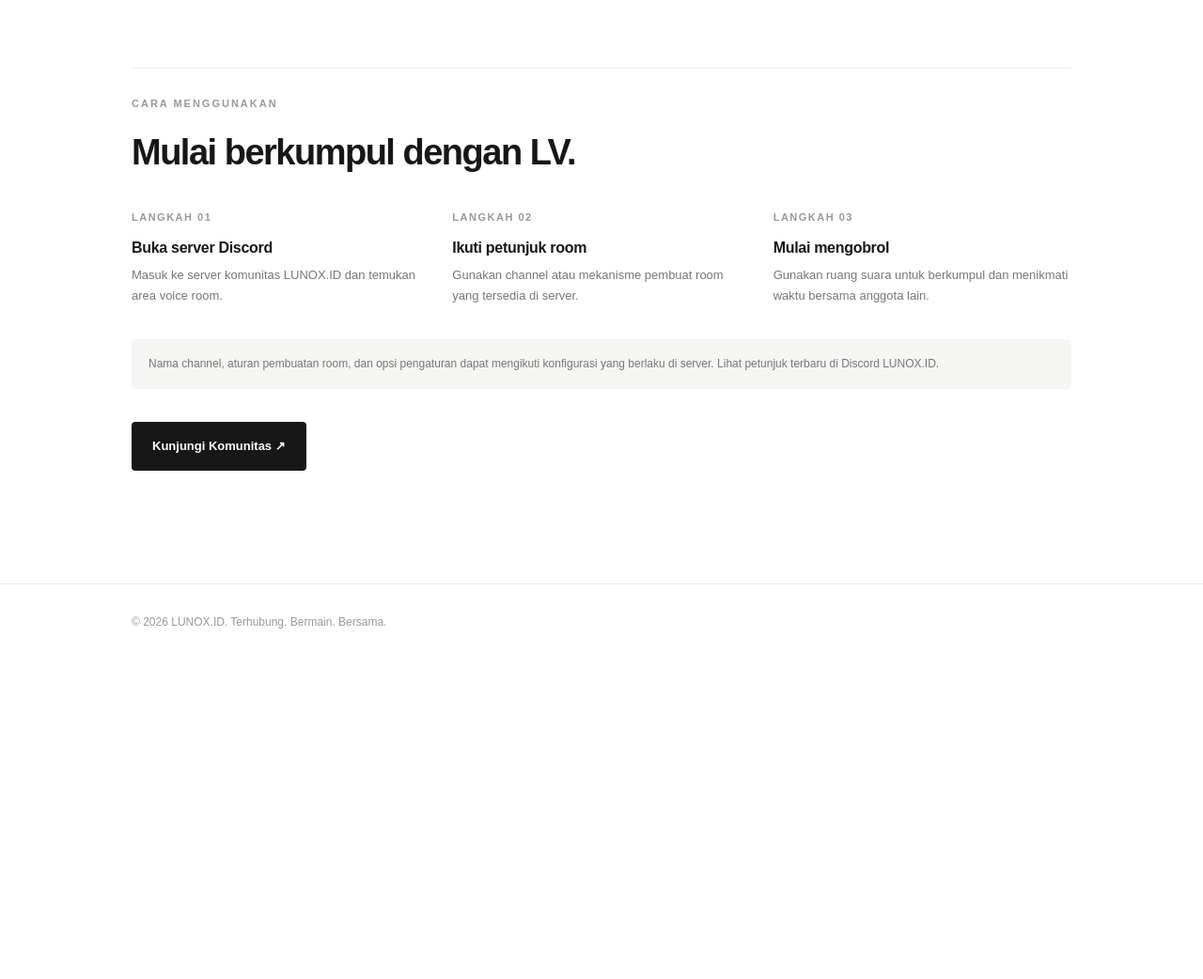
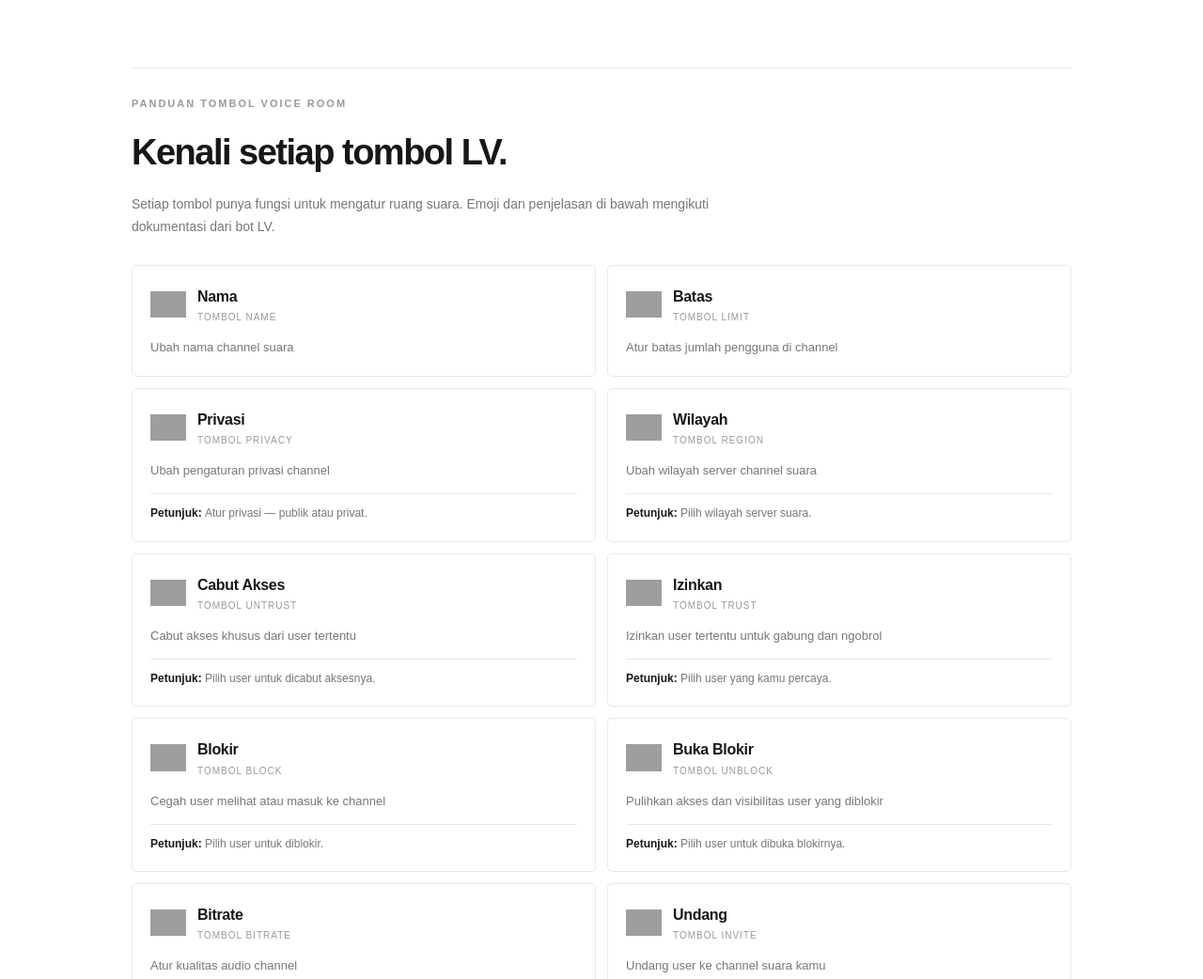
Before and after one commit to Arthaagungg/Website-lunox-id, a plain HTML site: page bots/lv.html in a window 1280 px wide. Shown: the part 977-2019 px from the top of the page at 94% size. Before the commit the page ends 1679 px from the top, so only its background shows below. Drawn offline with Linux system fonts and the light colour scheme; grey boxes are pictures that could not be loaded.

Commit message:
Add detailed LV voice button guide

```diff
--- a/bots/lv.html
+++ b/bots/lv.html
@@ -39,7 +39,21 @@
     .step-number{font-size:11px;color:#999;font-weight:700;letter-spacing:1.5px}
     .step h2{font-size:16px;letter-spacing:-.3px;margin:9px 0 5px}
     .step p{font-size:13px;color:var(--gray)}
-    .note{margin-top:35px;padding:16px 18px;background:var(--light);border-radius:4px;color:var(--gray);font-size:12px}
+
+    .button-docs{margin-top:75px;padding-top:28px;border-top:1px solid var(--line)}
+    .button-docs-intro{max-width:650px;color:var(--gray);font-size:14px;margin-top:12px}
+    .button-grid{display:grid;grid-template-columns:repeat(2,minmax(0,1fr));gap:12px;margin-top:28px}
+    .button-card{padding:19px;border:1px solid var(--line);border-radius:5px;min-width:0}
+    .button-head{display:flex;align-items:center;gap:12px}
+    .button-emoji{width:38px;height:38px;object-fit:contain;flex:0 0 38px}
+    .button-card h3{font-size:16px;letter-spacing:-.3px}
+    .button-id{font-size:10px;color:#999;letter-spacing:1px;text-transform:uppercase}
+    .button-card p{font-size:13px;color:var(--gray);margin-top:13px}
+    .button-option{padding-top:10px;margin-top:10px;border-top:1px solid var(--line);font-size:12px!important}
+    .button-option strong{color:var(--black)}
+    .button-status{font-size:13px;color:var(--gray);margin-top:22px}
+    @media(max-width:600px){.button-grid{grid-template-columns:1fr}}
+\n    .note{margin-top:35px;padding:16px 18px;background:var(--light);border-radius:4px;color:var(--gray);font-size:12px}
     .cta{display:inline-block;margin-top:35px;padding:15px 22px;background:var(--black);color:white;border-radius:4px;font-size:13px;font-weight:700}
     footer{padding:30px 0;border-top:1px solid var(--line);color:#999;font-size:12px}
     @media(max-width:760px){.features,.steps{grid-template-columns:1fr;gap:12px}.feature{min-height:0}.howto{margin-top:55px}}
@@ -69,7 +83,15 @@
       <article class="feature"><div class="feature-number">02 / ORGANIZED</div><h2>Server lebih rapi</h2><p>Konsep ruang sementara membantu menjaga daftar channel suara agar tidak dipenuhi ruang yang jarang digunakan.</p></article>
       <article class="feature"><div class="feature-number">03 / COMMUNITY</div><h2>Lebih mudah berkumpul</h2><p>Anggota punya ruang untuk mengobrol, bermain, atau menghabiskan waktu bersama.</p></article>
     </section>
-    <section class="howto" aria-labelledby="howto-title">
+
+    <section class="button-docs" aria-labelledby="button-docs-title">
+      <div class="detail-label">PANDUAN TOMBOL VOICE ROOM</div>
+      <h2 id="button-docs-title" style="font-size:clamp(25px,4vw,38px);letter-spacing:-1.5px;margin-top:10px">Kenali setiap tombol LV.</h2>
+      <p class="button-docs-intro">Setiap tombol punya fungsi untuk mengatur ruang suara. Emoji dan penjelasan di bawah mengikuti dokumentasi dari bot LV.</p>
+      <div id="tempvoice-buttons" class="button-grid" aria-live="polite"></div>
+      <p id="tempvoice-status" class="button-status">Memuat panduan tombol…</p>
+    </section>
+\n    <section class="howto" aria-labelledby="howto-title">
       <div class="detail-label">CARA MENGGUNAKAN</div>
       <h2 id="howto-title" style="font-size:clamp(25px,4vw,38px);letter-spacing:-1.5px;margin-top:10px">Mulai berkumpul dengan LV.</h2>
       <div class="steps">
@@ -81,6 +103,56 @@
     </section>
     <a class="cta" href="https://discord.gg/pyVeaME9tj" target="_blank" rel="noopener noreferrer">Kunjungi Komunitas ↗</a>
   </main>
-  <footer><div class="container">© 2026 LUNOX.ID. Terhubung. Bermain. Bersama.</div></footer>
+
+  <script>
+    (async () => {
+      const grid = document.getElementById('tempvoice-buttons');
+      const status = document.getElementById('tempvoice-status');
+      try {
+        const response = await fetch('../data/tempvoice-docs.json', { cache: 'no-cache' });
+        if (!response.ok) throw new Error('Dokumentasi belum tersedia.');
+        const data = await response.json();
+        if (!Array.isArray(data.buttons) || !data.buttons.length) throw new Error('Belum ada dokumentasi tombol.');
+        const fragment = document.createDocumentFragment();
+        data.buttons.sort((a, b) => a.order - b.order).forEach(item => {
+          const card = document.createElement('article');
+          card.className = 'button-card';
+          const head = document.createElement('div');
+          head.className = 'button-head';
+          const emoji = document.createElement('img');
+          emoji.className = 'button-emoji';
+          emoji.src = `https://cdn.discordapp.com/emojis/${encodeURIComponent(item.emojiId)}.webp?size=64&quality=lossless`;
+          emoji.alt = '';
+          emoji.loading = 'lazy';
+          emoji.onerror = () => { emoji.hidden = true; };
+          const titleWrap = document.createElement('div');
+          const title = document.createElement('h3');
+          title.textContent = item.label;
+          const id = document.createElement('div');
+          id.className = 'button-id';
+          id.textContent = 'Tombol ' + item.id;
+          titleWrap.append(title, id);
+          head.append(emoji, titleWrap);
+          const description = document.createElement('p');
+          description.textContent = item.description;
+          card.append(head, description);
+          if (item.optionDescription) {
+            const option = document.createElement('p');
+            option.className = 'button-option';
+            const strong = document.createElement('strong');
+            strong.textContent = 'Petunjuk: ';
+            option.append(strong, document.createTextNode(item.optionDescription));
+            card.append(option);
+          }
+          fragment.append(card);
+        });
+        grid.append(fragment);
+        status.textContent = data.buttons.length + ' tombol tersedia · dokumentasi disinkronkan dari repository LV.';
+      } catch (error) {
+        status.textContent = 'Panduan tombol belum dapat dimuat. Silakan coba lagi nanti.';
+      }
+    })();
+  </script>
+\n  <footer><div class="container">© 2026 LUNOX.ID. Terhubung. Bermain. Bersama.</div></footer>
 </body>
 </html>
```
